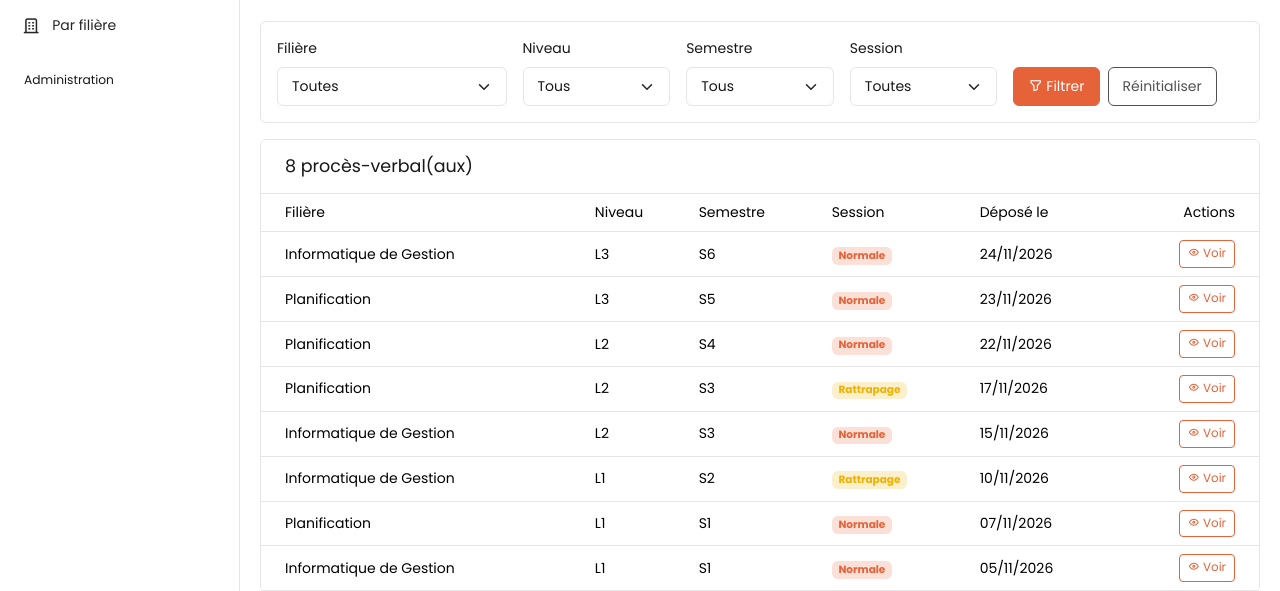
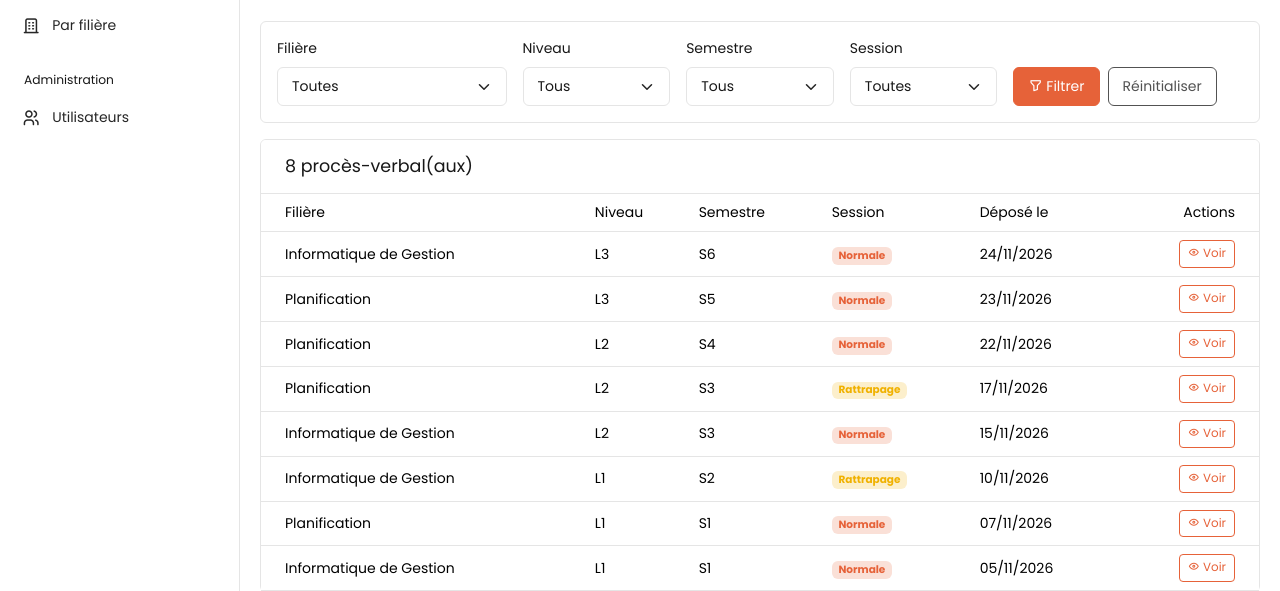
Before and after one commit to segolene21/pv_eneam, a Laravel app: page /pvs in a window 1280 px wide. Shown: the part 169-760 px from the top of the page. Run offline with Laravel 12, Linux system fonts and the light colour scheme; a user stored in the database is signed in; data comes from the database, SQL or seed files in the repository.

Commit message:
Menu : lien Utilisateurs vers admin.users.index

```diff
--- a/resources/views/layouts/inapp.blade.php
+++ b/resources/views/layouts/inapp.blade.php
@@ -110,15 +110,14 @@
                         </a>
                     </li>
                 @endif
-
-                @if (Route::has('users.index'))
-                    <li>
-                        <a class="nav-link {{ request()->routeIs('users.*') ? 'active' : '' }}"
-                           href="{{ route('users.index') }}">
-                            <i class="ti ti-users"></i><span class="nav-text">Utilisateurs</span>
-                        </a>
-                    </li>
-                @endif
+                @if (Route::has('admin.users.index'))
+    <li>
+        <a class="nav-link {{ request()->routeIs('admin.users.*') ? 'active' : '' }}"
+           href="{{ route('admin.users.index') }}">
+            <i class="ti ti-users"></i><span class="nav-text">Utilisateurs</span>
+        </a>
+    </li>
+@endif
             @endif
         </ul>
     </aside>
```
